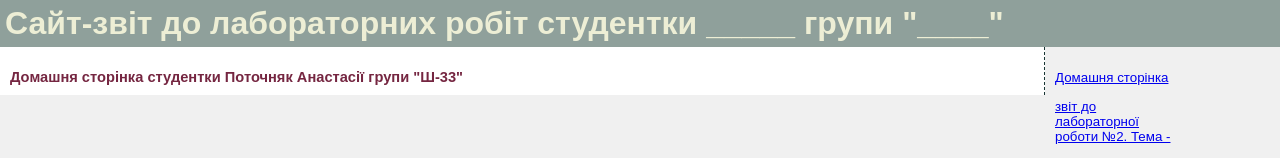
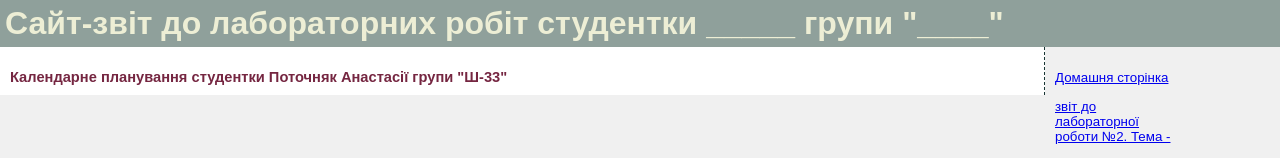
Before and after one commit to Anasteysh/site, a plain HTML site: page lab2.html in a window 1280 px wide. Shown: the top 158 px of the page. Drawn offline with Linux system fonts and the light colour scheme.

Commit message:
Update lab2.html

```diff
--- a/lab2.html
+++ b/lab2.html
@@ -55,7 +55,7 @@
   <div id="container">
    <div id="header">Сайт-звіт до лабораторних робіт студентки _____  групи "____"</div>
    <div id="content">
-    <h2>Домашня сторінка студентки Поточняк Анастасії групи "Ш-33"</h2>
+    <h2>Календарне планування студентки Поточняк Анастасії групи "Ш-33"</h2>
    </div>
    <div id="sidebar">
     <p><a href="index.html">Домашня сторінка</a></p>
```
